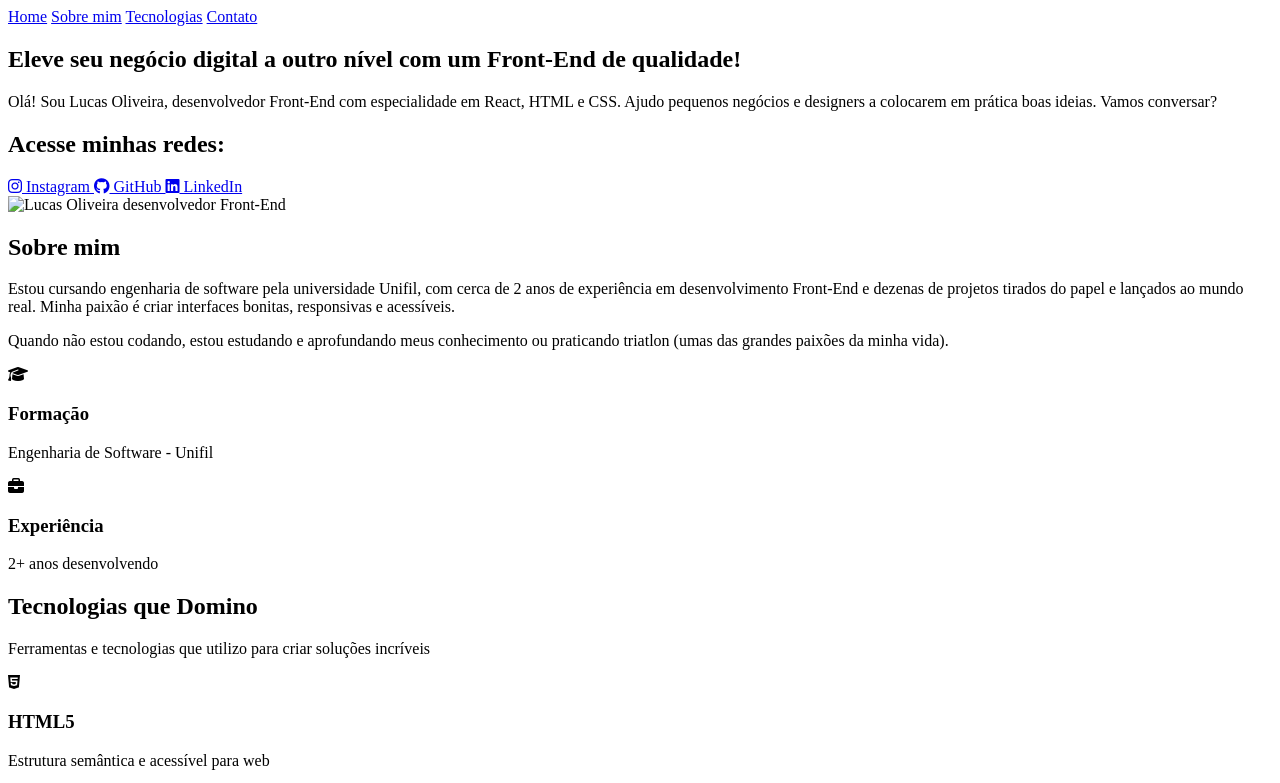
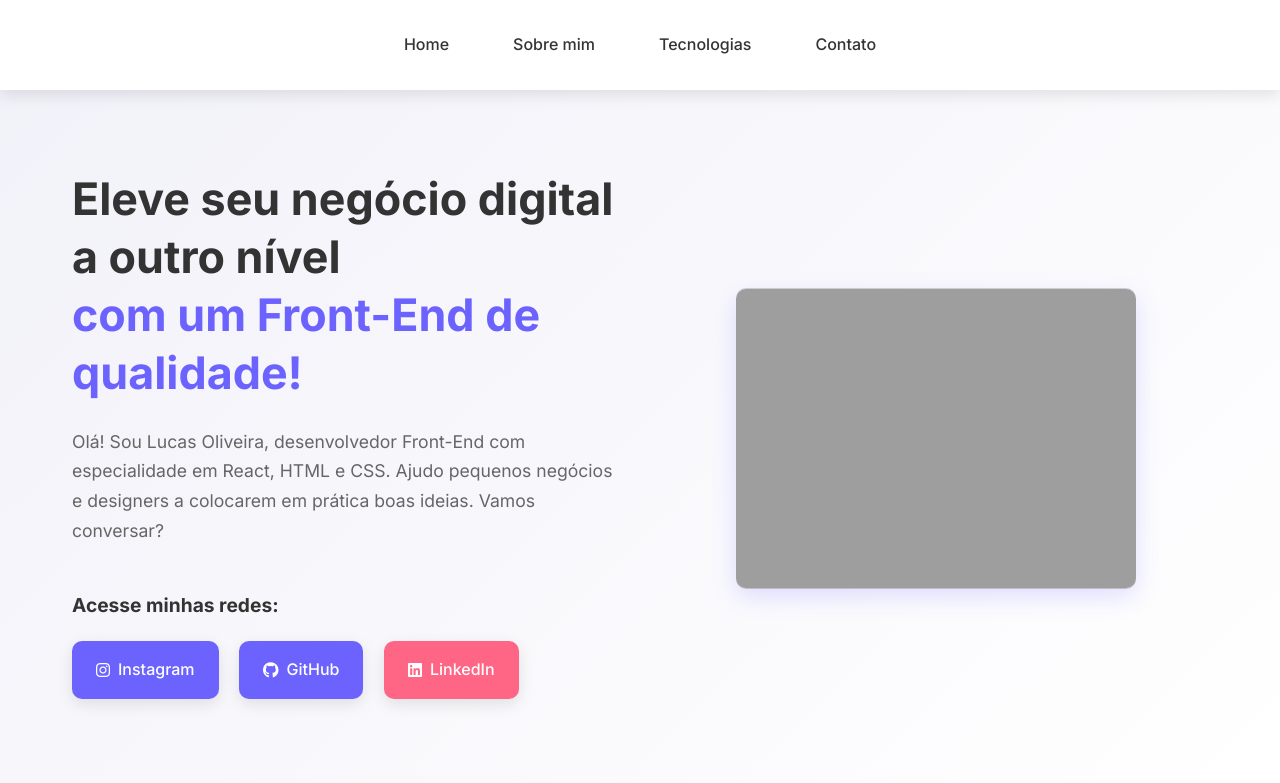
Before and after one commit to oliveeiralucas/PortfolioPessoalCurso, a plain HTML site: page index.html in a window 1280 px wide. Shown: the top 783 px of the page. Drawn offline with Linux system fonts and the light colour scheme; the site is published under a folder, as on GitHub Pages, so addresses that start at the root find nothing.

Commit message:
rename directory

```diff
--- a/index.html
+++ b/index.html
@@ -4,7 +4,7 @@
     <meta charset="UTF-8">
     <meta name="viewport" content="width=device-width, initial-scale=1.0">
     <title>Portfólio | Lucas Oliveira - Front-End Developer</title>
-    <link rel="stylesheet" href="/css/styles.css">
+    <link rel="stylesheet" href="css/styles.css">
     <link href="https://fonts.googleapis.com/css2?family=Inter:wght@400;500;600;700&display=swap" rel="stylesheet">
     <link rel="stylesheet" href="https://cdnjs.cloudflare.com/ajax/libs/font-awesome/6.4.0/css/all.min.css">
 </head>
@@ -42,7 +42,7 @@
                 </div>
             </section>
             <div class="apresentacao__imagem">
-                <img src="/public/garotoProgramando.png" alt="Lucas Oliveira desenvolvedor Front-End" class="imagem-principal">
+                <img src="public/garotoProgramando.png" alt="Lucas Oliveira desenvolvedor Front-End" class="imagem-principal">
             </div>
         </div>
     </main>
```
Also changed, not shown: 2 other files.
